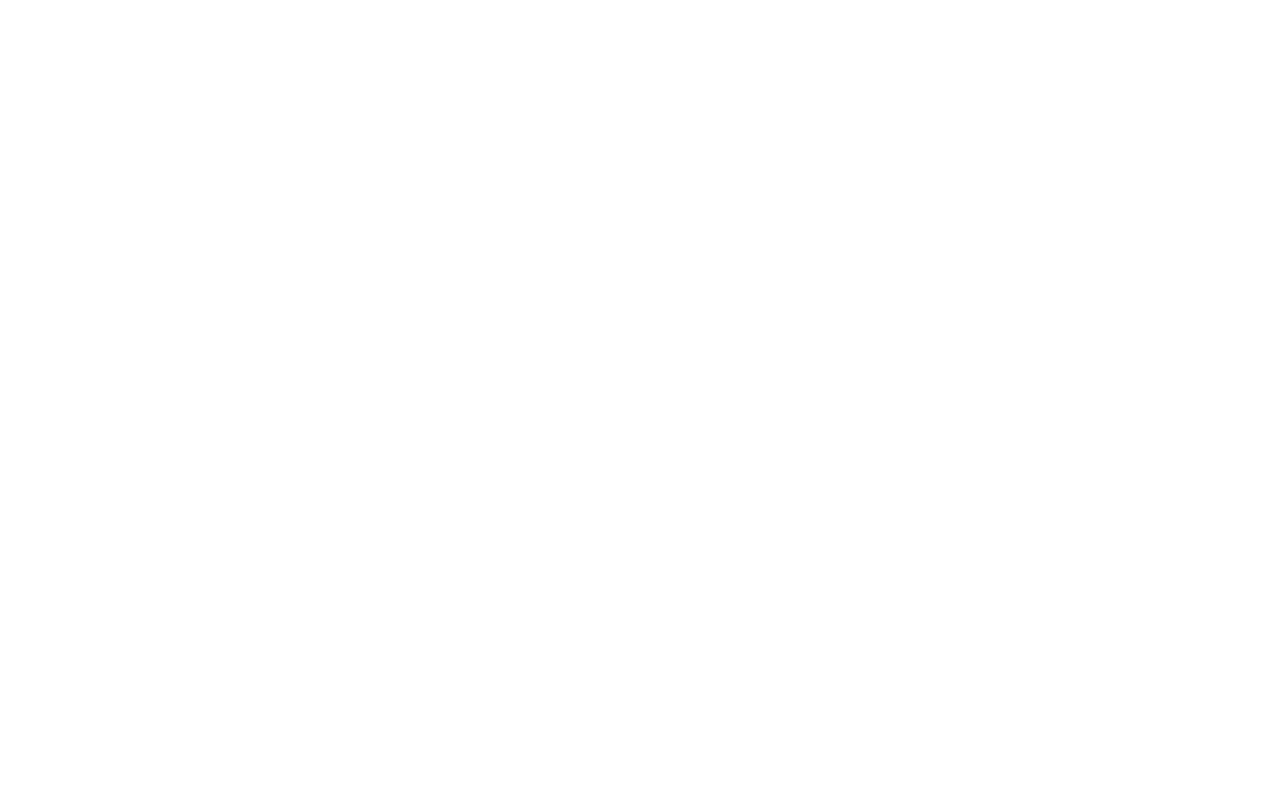
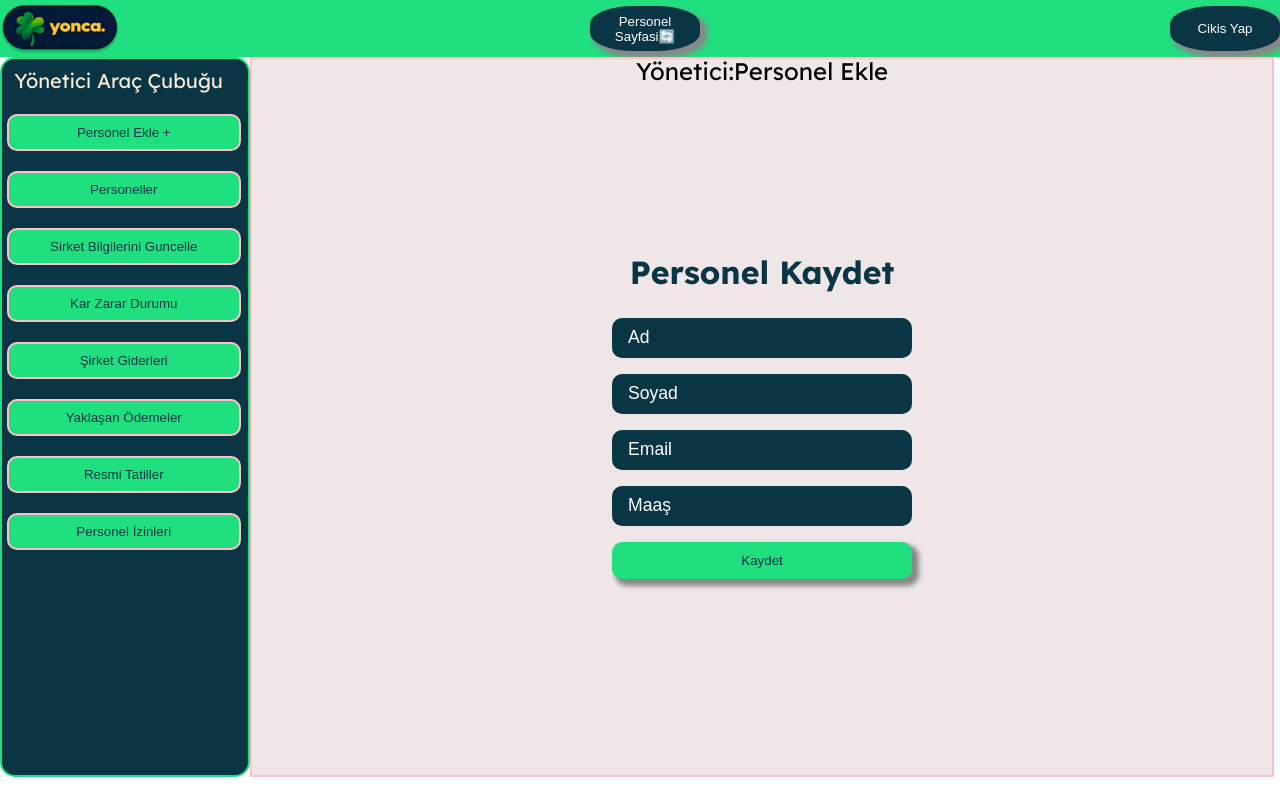
Before and after one commit to gulsufindik/Frontend-HRMS, a React (Vite) app: page /managerregisteremployee in a window 1280 px wide. Before the commit this address had no page. Built offline with nearby package versions, Linux system fonts and the light colour scheme.

Commit message:
Personel Ekle Sayfasi Yapildi ve Backend Baglandi

```diff
--- a/src/App.jsx
+++ b/src/App.jsx
@@ -22,6 +22,7 @@
 import { AdminManagerRegisterApprove } from "./Pages/MainPages/AdminApproveRegisterManager";
 import { VisitorPagePersonalInfo } from "./Pages/MainPages/VisitorPagePersonalInfo";
 import { VisitorPageCompanyContact } from "./Pages/MainPages/VisitorPageCompanyContact";
+import { ManagerRegisterEmployee } from "./Pages/MainPages/ManagerRegisterEmployee";
 
 function App() {
 
@@ -33,6 +34,7 @@
     <Route path="/registerVisitor" element={<RegisterVisitor />}></Route>
     <Route path="/registerManager" element={<RegisterManager />}></Route>
     <Route path="/forgotpassword" element={<ForgotPassword />}></Route>
+
     {/* sadece managerin ulasabilecegi sayfalar */}
     <Route path="/managerpersonel" element={<ManagerPagePersonel />}></Route>
     <Route path="/managerpendingapproval" element={<ManagerPendingApproval />}></Route>
@@ -41,6 +43,7 @@
     <Route path="/managerupcomingpayment" element={<ManagerPageUpcomingPayment />}></Route>
     <Route path="/managerpublicholiday" element={<ManagerPagePublicHoliday />}></Route>
     <Route path="/managerpersoneltraces" element={<ManagerPagePersonelTraces />}></Route>
+    <Route path="/managerregisteremployee" element={<ManagerRegisterEmployee />}></Route>
 
     {/* personel ve manager'in ulasabilecegi sayfalar */}
     <Route path="/personelpagepersonalinformation" element={<PersonelPagePersonalInformation/>} ></Route>
--- /dev/null
+++ b/src/Pages/MainPages/ManagerRegisterEmployee.jsx
@@ -0,0 +1,33 @@
+import { LogoLogin } from "../../components/LogoLogin";
+import { ManagerControlButtonlari } from "../../components/ManagerControlButtonlari";
+import { Logout } from "../../components/LogoutButton";
+import { SwitchButtonToEmployee } from "../../components/SwitchManagerToEmployeeButton";
+import { RegisterEmployeeFrm } from "../../components/RegisterEmployeeForm";
+
+export function ManagerRegisterEmployee(){
+    return(
+        <div className="managerPage">
+
+         <header>
+         <nav >
+            <LogoLogin/>
+            <SwitchButtonToEmployee />
+            <Logout />
+          </nav>
+        </header>
+
+        <main>
+            <div className="managerSideBar">
+            <h4 className="managerSideBarTitle">Yönetici Araç Çubuğu</h4>
+            <ManagerControlButtonlari/>
+
+            </div>
+            <div className="managerViewSection">
+               <h3>Yönetici:Personel Ekle</h3>
+               <RegisterEmployeeFrm />
+            </div>
+        </main>
+        </div>
+    )
+
+}
--- a/src/components/ManagerControlButtonlari.jsx
+++ b/src/components/ManagerControlButtonlari.jsx
@@ -5,6 +5,7 @@
 
     return(
         <div>
+        <NavLink to="/managerregisteremployee"><button className="managerSideBarButton" >Personel Ekle +</button></NavLink>
         <NavLink to="/managerpersonel"> <button className="managerSideBarButton" >Personeller </button></NavLink>
         <NavLink to="/managerpendingapproval"><button className="managerSideBarButton" >Sirket Bilgilerini Guncelle </button></NavLink>
         <NavLink to="/managerprofitloss"><button className="managerSideBarButton" >Kar Zarar Durumu </button></NavLink>
--- /dev/null
+++ b/src/components/RegisterEmployeeForm.jsx
@@ -0,0 +1,110 @@
+import { useState } from "react";
+
+// URL
+
+const registerEmployeeUrl = "http://localhost:8080/auth/registeremployee";
+
+// Backend Baglantisi
+
+function registerEmployeeMethod(employeeData) {
+  const options = {
+    method: "POST",
+    headers: { "Content-Type": "application/json" },
+    body: JSON.stringify(employeeData),
+  };
+  return fetch(registerEmployeeUrl, options)
+    .then((resp) => {
+      return resp.json();
+    })
+    .then((data) => {
+      return data;
+    })
+    .catch((err) => console.log(err.message));
+}
+
+// =============Sayfa Componentleri============
+export function RegisterEmployeeFrm() {
+  // const navigate= useNavigate();
+
+  const [employeeData, setEmployeeData] = useState({
+    token: localStorage.getItem("token"),
+    name: "",
+    surname: "",
+    personalEmail: "",
+    salary: "",
+  });
+  const [notificationStatus, setNotificationStatus] = useState(false);
+  const [error, setError] = useState(null);
+
+  function handleChange(e) {
+    setEmployeeData({ ...employeeData, [e.target.name]: e.target.value });
+  }
+
+  function handleRegisterVisitorSubmit(e) {
+    e.preventDefault();
+    registerEmployeeMethod(employeeData)
+      .then((data) => {
+        if (data) {
+          setNotificationStatus(true);
+        }
+
+        if (data.fields) {
+          setError(data.fields[0]);
+        } else {
+          setError(data.message);
+        }
+        console.log(typeof error);
+      })
+      .catch((err) => console.log(err.message));
+  }
+
+  return (
+    <>
+      <form onSubmit={handleRegisterVisitorSubmit}>
+        <h2>Personel Kaydet</h2>
+
+        <input
+          type="text"
+          name="name"
+          id="name"
+          placeholder="Ad"
+          onChange={handleChange}
+          value={employeeData.name}
+        />
+
+        <input
+          type="text"
+          name="surname"
+          id="surname"
+          placeholder="Soyad"
+          onChange={handleChange}
+          value={employeeData.surname}
+        />
+
+        <input
+          type="email"
+          name="personalEmail"
+          id="personalEmail"
+          placeholder="Email"
+          onChange={handleChange}
+          value={employeeData.personalEmail}
+        />
+
+        <input
+          type="number"
+          name="salary"
+          id="salary"
+          placeholder="Maaş"
+          onChange={handleChange}
+          value={employeeData.salary}
+        />
+
+        <button type="submit">Kaydet </button>
+      </form>
+      {notificationStatus && <p>Kayit islemi basarili</p>}
+      {error !== null && (
+        <p style={{ color: "red", marginTop: "10px" }}>{error}</p>
+      )}
+    </>
+  );
+}
```
